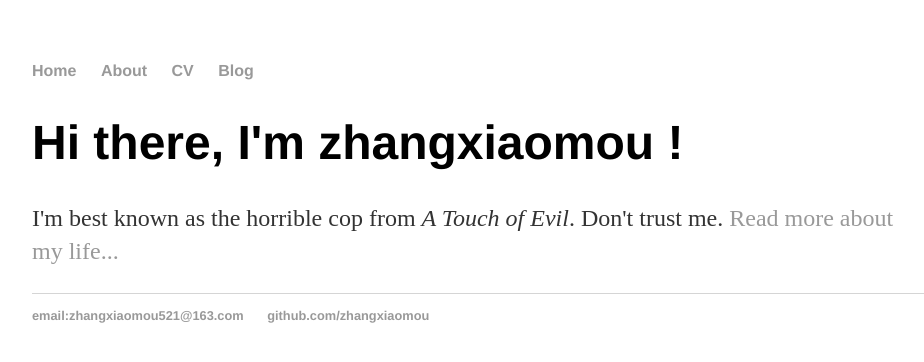
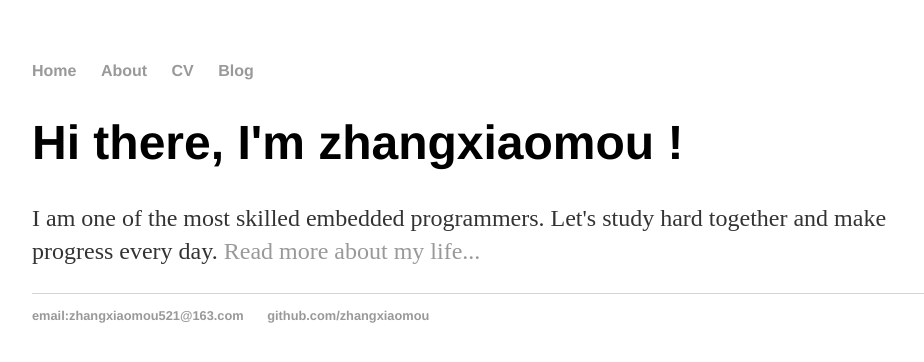
Before and after one commit to ZhangXiaomou/zhangxiaomou.github.io, a Jekyll site: the page built from index.html, in a window 1280 px wide. Shown: the top 362 px of the page, without its empty margins (160-1084 px from the left). Built offline with Jekyll 4.4.1, drawn with Linux system fonts in a browser that asks for light colours.

Commit message:
重新提交介绍

```diff
--- a/index.html
+++ b/index.html
@@ -5,5 +5,5 @@ title: zhangxiaomou
 
 		<div class="blurb">
 			<h1>Hi there, I'm zhangxiaomou !</h1>
-			<p>I'm best known as the horrible cop from <em>A Touch of Evil</em>. Don't trust me. <a href="/about">Read more about my life...</a></p>
+			<p>I am one of the most skilled embedded programmers. Let's study hard together and make progress every day. <a href="/about">Read more about my life...</a></p>
 		</div>
```
